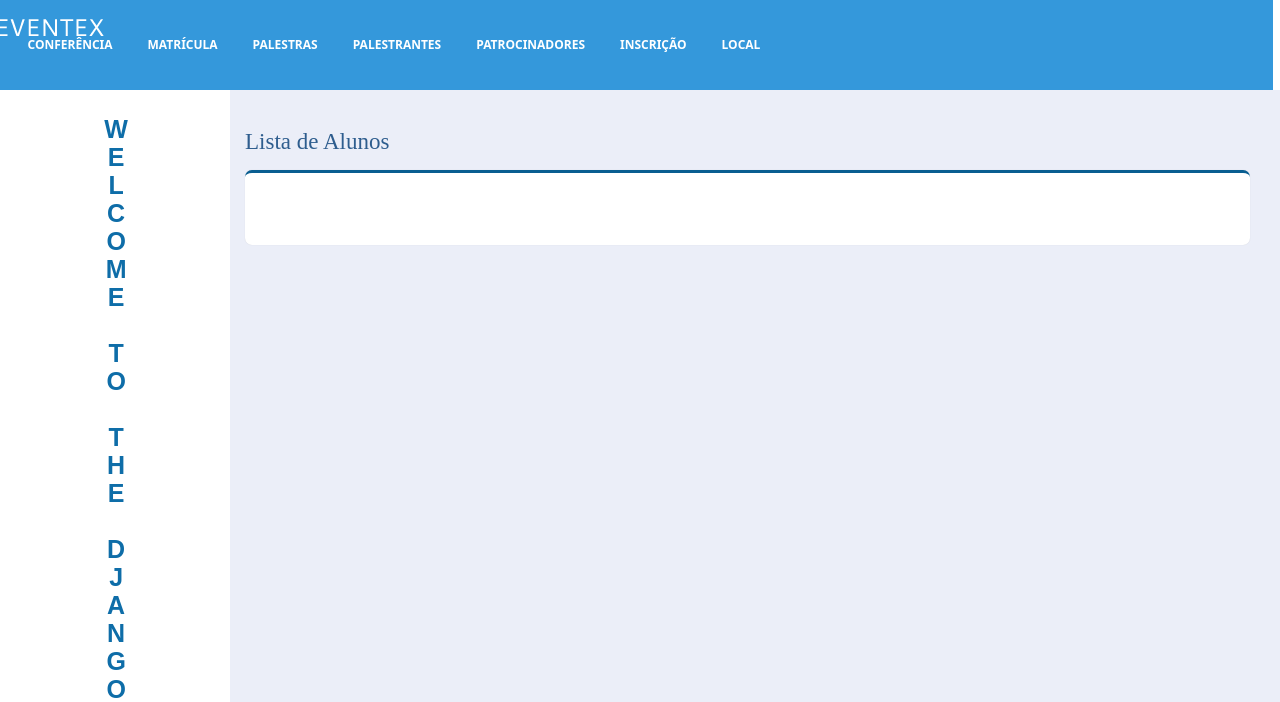
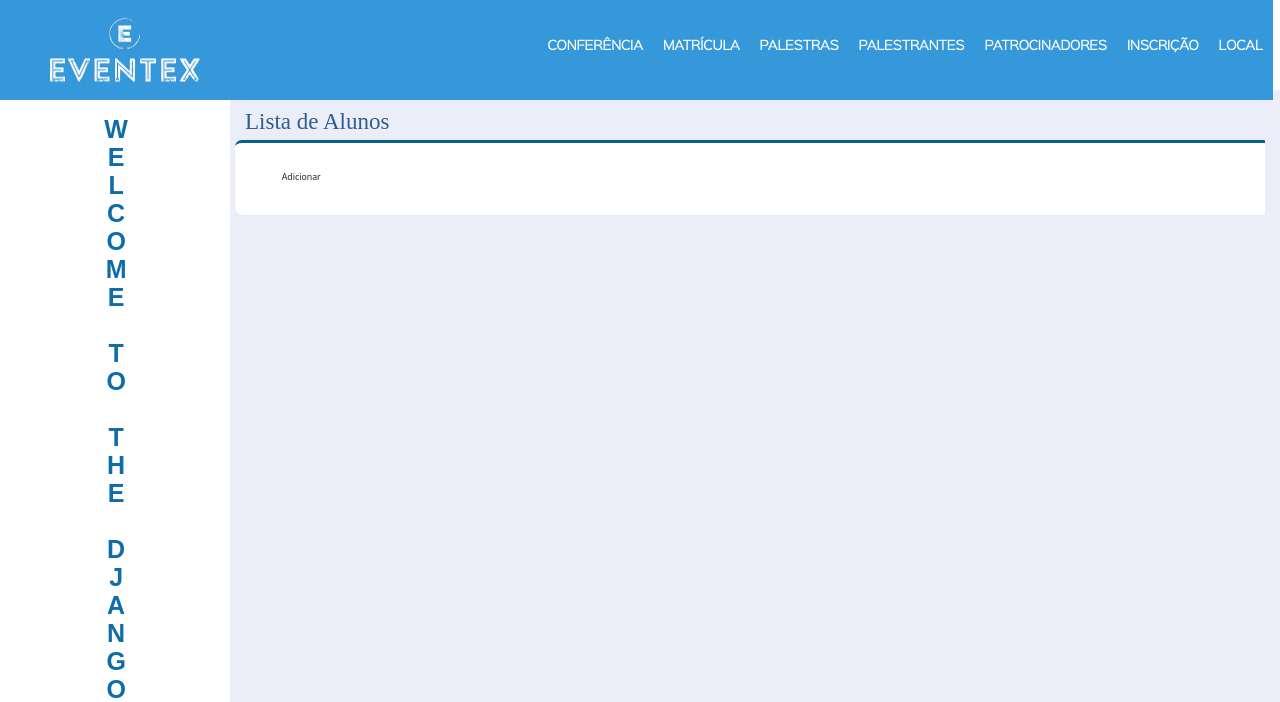
Before and after one commit to AlissonSH/wttd_fenix, a Django app: page /matricula/listar/ in a window 1280 px wide. Shown: the top 702 px of the page. Run offline with Django 4.2, Linux system fonts and the light colour scheme; parts of the project's set-up code (start-up, migrations or seed data) failed here and were passed over.

Commit message:
Update: Adicao de novo logo e ajustes para o nav.html do meu template

```diff
--- a/eventex/core/static/css/main.css
+++ b/eventex/core/static/css/main.css
@@ -159,16 +159,6 @@ section header h2 {
     background-color: #3498db;
 }
 
-.site-logo h1 a {
-    line-height: 200px;
-    width: 131px;
-    height: 55px;
-    margin: 1px 0 0 -9px;
-    padding: 0;
-    display: block;
-    overflow: hidden;
-    background: rgba(0, 0, 0, 0) url("../img/logo.png") no-repeat scroll left bottom;
-}
 
 
 @media all and (min-width:900px) {
@@ -412,6 +402,7 @@ html, body {
 
 .header-frame {
     width: 100%;
+    height: 100px;
     position: fixed; /* Fixa a barra de navegação no topo */
     top: 0;
     left: 0;
@@ -449,10 +440,6 @@ html, body {
     white-space: nowrap;
 }
 
-.page-heading {
-    margin: 20px 0 10px 0;
-}
-
 .page-title {
     font-size: 23px;
     font-family: "Ubuntu", serif;
@@ -461,6 +448,8 @@ html, body {
 
 .ibox {
     position: relative;
+    margin-right: -20px;
+    margin-left: -10px;
     margin-bottom: 15px;
     background-color: #fff;
     box-shadow: 0 0 1px rgba(0, 0, 0, 0.15);
@@ -475,30 +464,23 @@ html, body {
     border-radius: 7px;
 }
 
-.btn {
-    -webkit-border-radius: 2px;
-    border-radius: 2px;
-    outline: 0 !important;
-    -webkit-transition: all ease-in-out .15s;
-    -o-transition: all ease-in-out .15s;
-    transition: all ease-in-out .15s;
-    position: relative;
-    cursor: pointer;
+.header .page-brand {
+    width: 200px;
+    display: inline-flex;
+    align-items: center;
+    font-size: 22px;
+    letter-spacing: 1px;
+    color: white;
+    background-color: rgba(0, 0, 0,0);
+    transition: all 0.2s ease-in-out;
     overflow: hidden;
-    text-decoration: none;
 }
 
-.btn-create {
-    color: white !important;
-    background-color: #095e91;
-    border-color: #095e91;
-    font-weight: bold;
-}
-
-.btn-sm {
-    padding: 0.65rem 2.35rem;
-    -webkit-border-radius: 5px;
-    border-radius: 5px;
+.header .page-brand .brand {
+    padding: 15px 0 15px 50px;
+    font-family: "Ubuntu", serif;
+    text-transform: lowercase;
+    font-size: 30px;
 }
 
 /* Fim Customização */
--- a/eventex/core/templates/includes/nav.html
+++ b/eventex/core/templates/includes/nav.html
@@ -1,21 +1,58 @@
-<header class="header header-inline min-h-3 row desktop-12 container" role="banner">
+{% load static %}
+<header class="header d-flex header-inline">
 
-    <div class="site-logo">
-        <h1><a href="{% url 'home' %}" rel="home">Eventex</h1>
-        <p class="site-description screen-reader-only">O maior encontro hacker do mundo!</p>
+    <div class="page-brand">
+        <a href="{% url 'home' %}">
+            <span class="brand text-center">
+                <img src="{% static '/img/logo-eventex.png' %}" alt="Abaconta Logo"
+                     style="width: 150px; height: auto; margin-bottom: 5px; margin-top: 5px">
+            </span>
+        </a>
     </div>
 
-    <nav class="nav-inline" role="navigation">
+    <div class="nav-pills nav-fill nav-inline" role="navigation">
         <a href="javascript:void(0);" class="nav-mobile"><i class="fa fa-bars"></i></a>
-        <ul>
-            <li><a data-scroll href="{% url 'home' %}#overview">Conferência</a></li>
-            <li><a data-scroll href="{% url 'core:matricula_list' %}">Matrícula</a></li>
-            <li><a data-scroll href="{% url 'talk_list' %}">Palestras</a></li>
-            <li><a data-scroll href="{% url 'home' %}#speakers">Palestrantes</a></li>
-            <li><a data-scroll href="{% url 'home' %}#sponsors">Patrocinadores</a></li>
-            <li><a data-scroll href="{% url 'home' %}#register">Inscrição</a></li>
-            <li><a data-scroll href="{% url 'home' %}#venue">Local</a></li>
+        <ul class="d-flex justify-content-center align-items-center list-unstyled mb-0 w-100">
+            <li class="mx-3 d-flex justify-content-center align-items-center">
+                <a style="font-family: 'sinkin_sans300_light', serif;" data-scroll href="{% url 'home' %}#overview">Conferência</a>
+            </li>
+            <li class="mx-3 d-flex justify-content-center align-items-center">
+                <a style="font-family: 'sinkin_sans300_light', serif;" data-scroll href="{% url 'core:matricula_list' %}">Matrícula</a>
+            </li>
+            <li class="mx-3 d-flex justify-content-center align-items-center">
+                <a style="font-family: 'sinkin_sans300_light', serif;" data-scroll href="{% url 'talk_list' %}">Palestras</a>
+            </li>
+            <li class="mx-3 d-flex justify-content-center align-items-center">
+                <a style="font-family: 'sinkin_sans300_light', serif;" data-scroll href="{% url 'home' %}#speakers">Palestrantes</a>
+            </li>
+            <li class="mx-3 d-flex justify-content-center align-items-center">
+                <a style="font-family: 'sinkin_sans300_light', serif;" data-scroll href="{% url 'home' %}#sponsors">Patrocinadores</a>
+            </li>
+            <li class="mx-3 d-flex justify-content-center align-items-center">
+                <a style="font-family: 'sinkin_sans300_light', serif;" data-scroll href="{% url 'home' %}#register">Inscrição</a>
+            </li>
+            <li class="mx-3 d-flex justify-content-center align-items-center">
+                <a style="font-family: 'sinkin_sans300_light', serif;" data-scroll href="{% url 'home' %}#venue">Local</a>
+            </li>
         </ul>
-    </nav>
+    </div>
 
 </header>
+
+<style>
+    @media (max-width: 900px) {
+        .nav-pills.nav-fill.nav-inline ul {
+            flex-direction: column;
+            display: flex;
+        }
+
+        .nav-pills.nav-fill.nav-inline ul.show {
+            display: flex;
+        }
+
+        .nav-mobile {
+            display: inline-block;
+            cursor: pointer;
+        }
+    }
+</style>
```
Also changed, not shown: eventex/core/static/img/logo-eventex.png (added).
